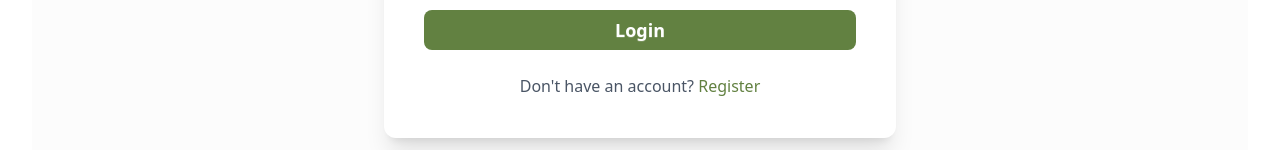
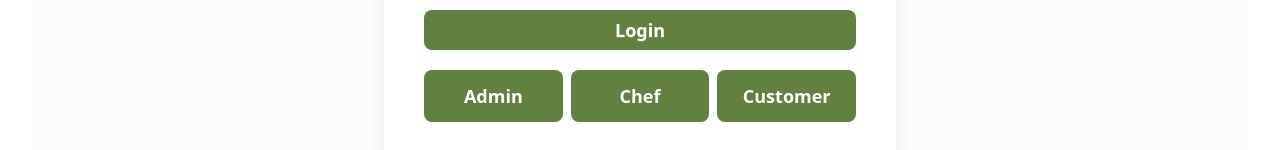
Before and after one commit to rafiul396/localchefbazaar, a React (Vite) app: page /login in a window 1280 px wide. Shown: the part 650-800 px from the top of the page. Built offline with nearby package versions, Linux system fonts and the light colour scheme; no server answers; a web font is replaced by a local one.

Commit message:
Added creadential button in login page

```diff
--- a/src/pages/Auth/Login.jsx
+++ b/src/pages/Auth/Login.jsx
@@ -33,9 +33,60 @@ const Login = () => {
         }
     }
 
+    const handleAdmin = async () => {
+        try {
+            setSubmissionLoader(true)
+
+            // login function
+            await login('adminul@gamil.com', '87654321')
+            navigate("/")
+            toast.success("Login seccessful")
+            setSubmissionLoader(false)
+        } catch (err) {
+            setSubmissionLoader(false)
+            if (err?.message === "Firebase: Error (auth/invalid-credential).") {
+                toast.error("Email or password is invalid")
+            }
+        }
+    }
+
+    const handleChef = async () => {
+        try {
+            setSubmissionLoader(true)
+
+            // login function
+            await login('niharika@gmail.com', '87654321')
+            navigate("/")
+            toast.success("Login seccessful")
+            setSubmissionLoader(false)
+        } catch (err) {
+            setSubmissionLoader(false)
+            if (err?.message === "Firebase: Error (auth/invalid-credential).") {
+                toast.error("Email or password is invalid")
+            }
+        }
+    }
+
+    const handleCustomer = async () => {
+        try {
+            setSubmissionLoader(true)
+
+            // login function
+            await login('rafiul@gmail.com', '87654321')
+            navigate("/")
+            toast.success("Login seccessful")
+            setSubmissionLoader(false)
+        } catch (err) {
+            setSubmissionLoader(false)
+            if (err?.message === "Firebase: Error (auth/invalid-credential).") {
+                toast.error("Email or password is invalid")
+            }
+        }
+    }
+
     return (
         <>
-        <title>Login | GhorerChef</title>
+            <title>Login | GhorerChef</title>
             <div className="w-full min-h-screen bg-[#FCFCFC] dark:bg-[#1C1C1C]">
 
 
@@ -114,6 +165,51 @@ const Login = () => {
                             Login
                         </button>
 
+                        <div className="flex gap-2">
+                            <button
+                                className="
+                                        flex-1
+                                        bg-primary text-white
+                                        py-3 rounded-lg
+                                        text-lg font-semibold
+                                        transition hover:bg-primary/90
+                                        shadow-none border-none cursor-pointer
+                                        "
+                                onClick={handleAdmin}
+                            >
+                                Admin
+                            </button>
+
+                            <button
+                                className="
+                                        flex-1
+                                        bg-primary text-white
+                                        py-3 rounded-lg
+                                        text-lg font-semibold
+                                        transition hover:bg-primary/90
+                                        shadow-none border-none cursor-pointer
+                                        "
+                                onClick={handleChef}
+                            >
+                                Chef
+                            </button>
+
+                            <button
+                                className="
+                                        flex-1
+                                        bg-primary text-white
+                                        py-3 rounded-lg
+                                        text-lg font-semibold
+                                        transition hover:bg-primary/90
+                                        shadow-none border-none cursor-pointer
+                                        "
+                                onClick={handleCustomer}
+                            >
+                                Customer
+                            </button>
+                        </div>
+
+
                     </form>
 
                     <p className="text-center mt-6 text-gray-600 dark:text-gray-300">
```
